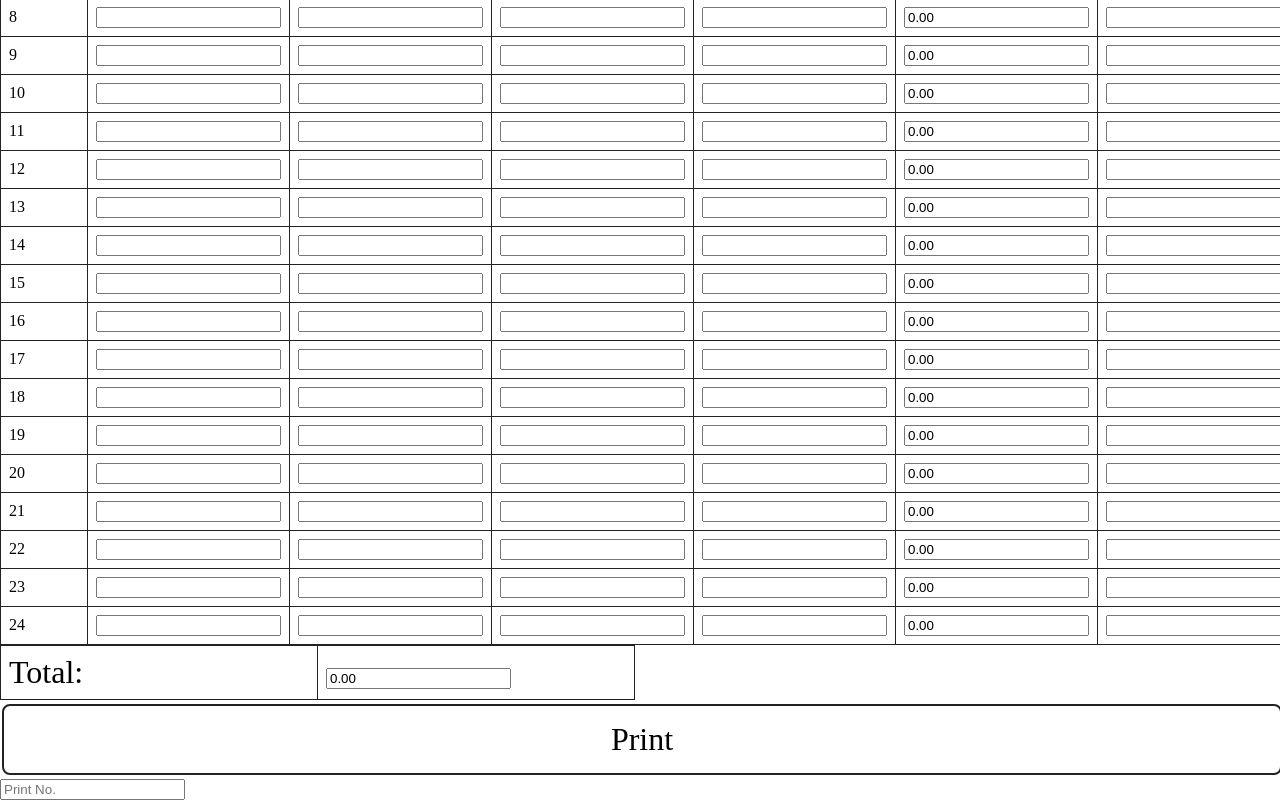
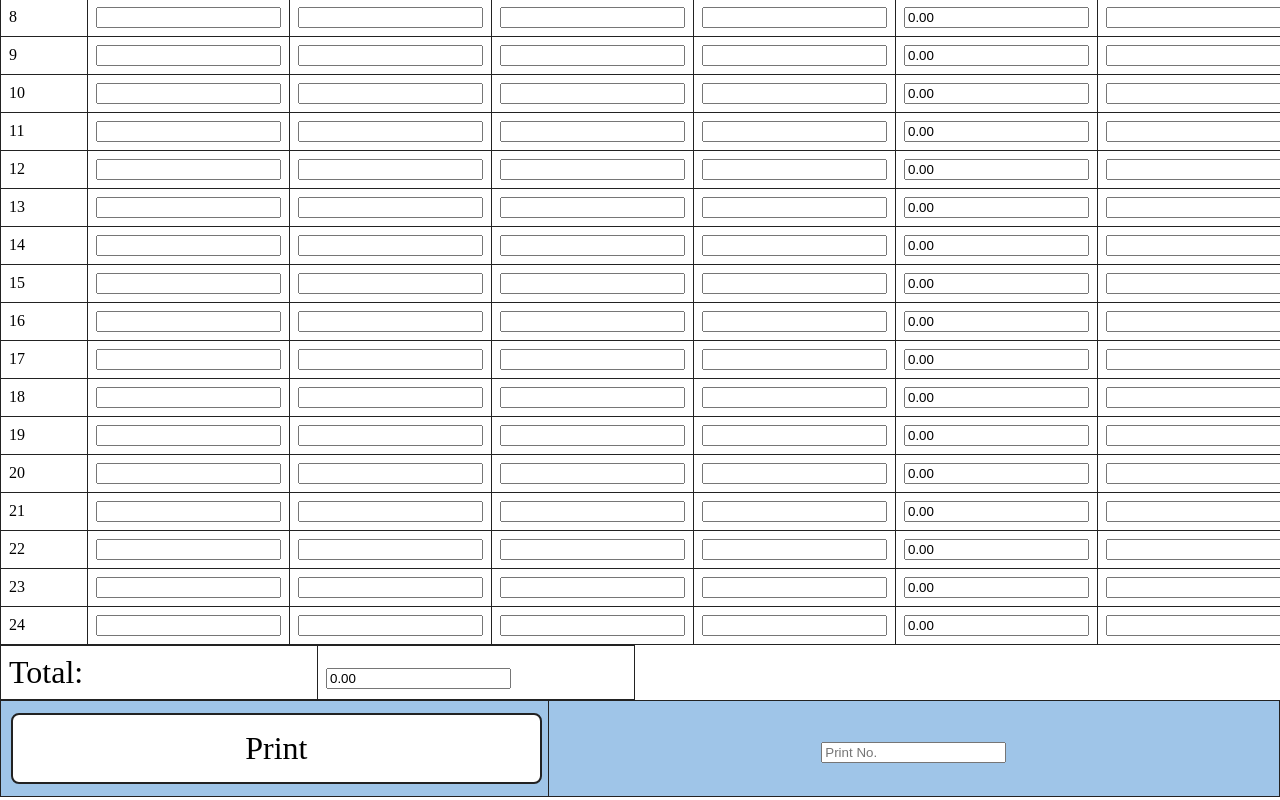
Before and after one commit to JuhilKBhatt/Weight_Docket_Maker_2, a React (Create React App) app in the folder Docket_App/frontend/: page / in a window 1280 px wide. Shown: the part 828-1628 px from the top of the page. Built offline with nearby package versions, Linux system fonts and the light colour scheme.

Commit message:
Update Docket.js

```diff
--- a/Docket_App/frontend/src/pages/Docket.js
+++ b/Docket_App/frontend/src/pages/Docket.js
@@ -1,7 +1,7 @@
 import React, { useState, useEffect } from 'react';
 import './Docket.css';
 
-const DocketApp = () => {
+const Docket = () => {
   const [gstValue, setGstValue] = useState(false);
   const [weightArray, setWeightArray] = useState(Array(24).fill({
     metal: '',
@@ -219,12 +219,22 @@ const DocketApp = () => {
         </tbody>
       </table>
 
-      <div id="ButtonTable">
-        <button id="submitArray">Print</button>
-        <input type='number' id='PrintNumber' placeholder='Print No.'/>
+      <div>
+        <table id="ButtonTable">
+            <thead>
+                <tr>
+                    <th>
+                        <button id="submitArray">Print</button>
+                    </th>
+                    <th>
+                    <input type='number' id='PrintNumber' placeholder='Print No.'/>
+                    </th>
+                </tr>
+            </thead>
+        </table>
       </div>
     </div>
   );
 };
 
-export default DocketApp;
+export default Docket;
```
